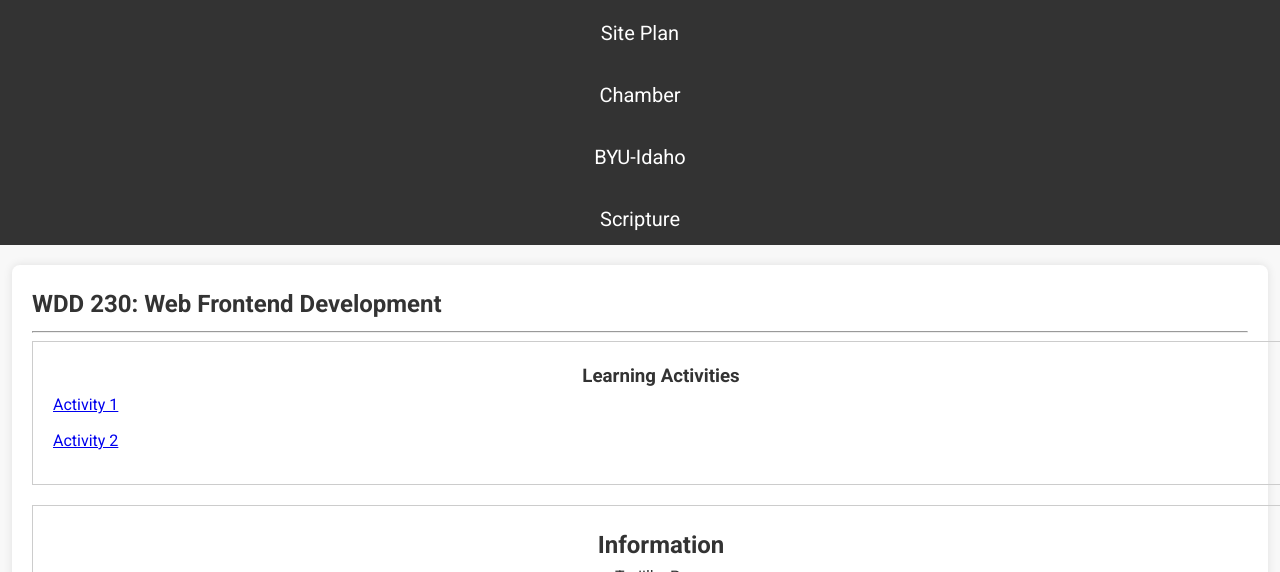
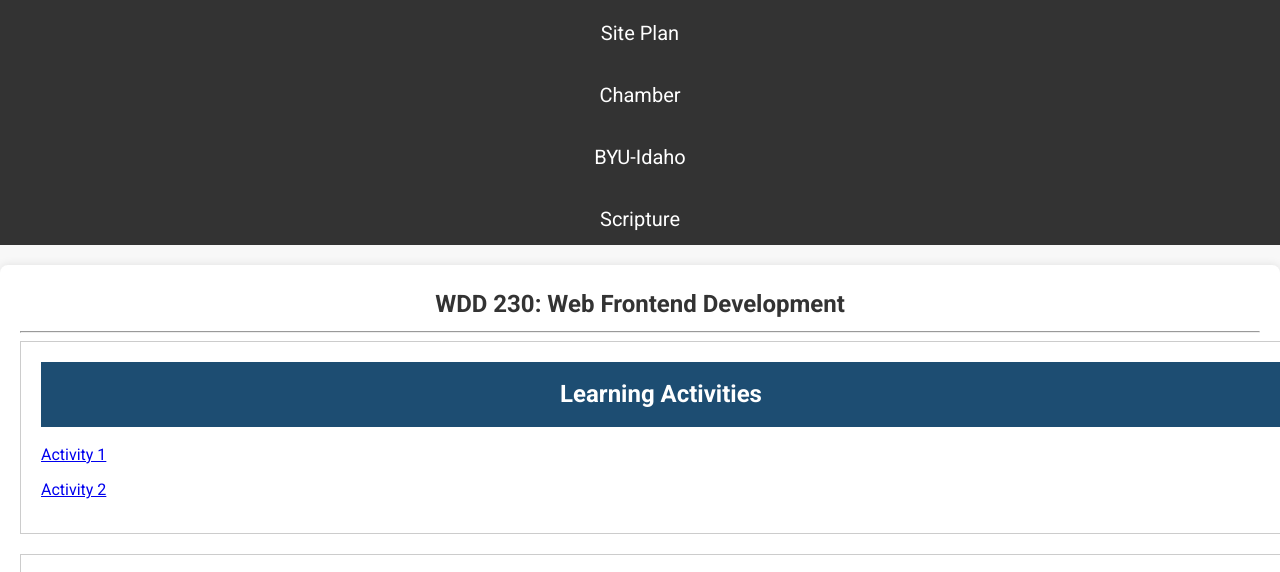
Before and after one commit to hyrumpro/wdd230, a plain HTML site: page index.html in a window 1280 px wide. Shown: the part 195-767 px from the top of the page. Drawn offline with Linux system fonts and the light colour scheme.

Commit message:
more changes week 1

```diff
--- a/index.html
+++ b/index.html
@@ -30,7 +30,7 @@
     <h2>WDD 230: Web Frontend Development</h2>
     <hr />
     <section class="card">
-        <h3>Learning Activities</h3>
+        <h2>Learning Activities</h2>
         <ul class="subcard">
             <li><a href="#">Activity 1</a></li>
             <li><a href="#">Activity 2</a></li>
--- a/scripts/getdates.js
+++ b/scripts/getdates.js
@@ -3,4 +3,3 @@ document.getElementById("currentYear").textContent = new Date().getFullYear();
 
 // Populate last modified date
 document.getElementById("lastModified").textContent = "Last Modified: " + document.lastModified;
-document.getElementById("lastModified").textContent = "Last Modified: " + document.lastModified;
--- a/styles/base.css
+++ b/styles/base.css
@@ -56,20 +56,27 @@ nav a {
 
 
 main {
-    max-width: 95%;
+    max-width: 100%;
     margin: 20px auto;
     padding: 20px;
     background-color: #fff;
     border-radius: 8px;
     box-shadow: 0 0 10px rgba(0, 0, 0, 0.1);
+    text-align: center;
 }
 
 .card {
     margin-bottom: 20px;
-    text-align: center;
     padding: 20px;
     border: 1px solid #ccc;
     width: 100%;
+}
+
+.card h2 {
+    background-color: #1d4d72;
+    color: white;
+    padding: 13px;
+    margin-bottom: 15px;
 }
 
 .subcard {
```
